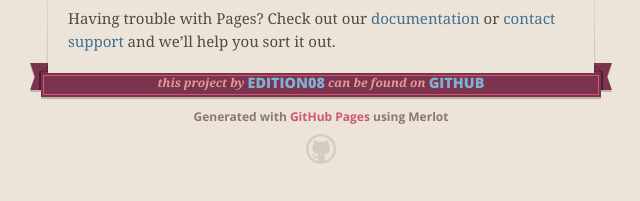
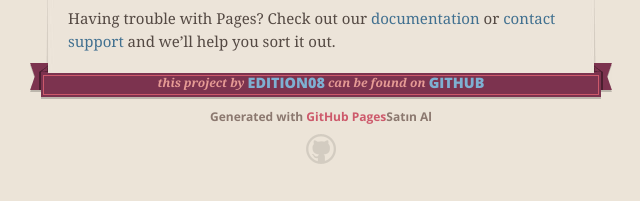
Before and after one commit to edition08/website, a plain HTML site: page index.html in a window 1280 px wide. Shown: the part 871-1072 px from the top of the page, 319-959 px from the left. Drawn offline with nearby package versions, Linux system fonts and the light colour scheme.

Commit message:
Update index.html

```diff
--- a/index.html
+++ b/index.html
@@ -79,7 +79,7 @@
           <span class="left-tail"></span>
           <span class="right-tail"></span>
         </span>
-        <p>Generated with <a href="https://pages.github.com">GitHub Pages</a> using Merlot</p>
+        <p>Generated with <a href="https://pages.github.com">GitHub Pages</a>Satın Al</p>
         <span class="octocat"></span>
       </footer>
 
```
